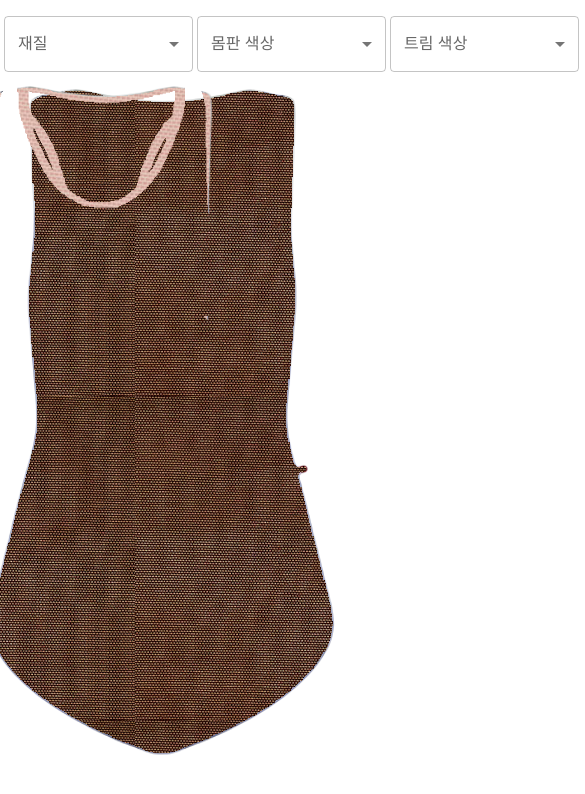
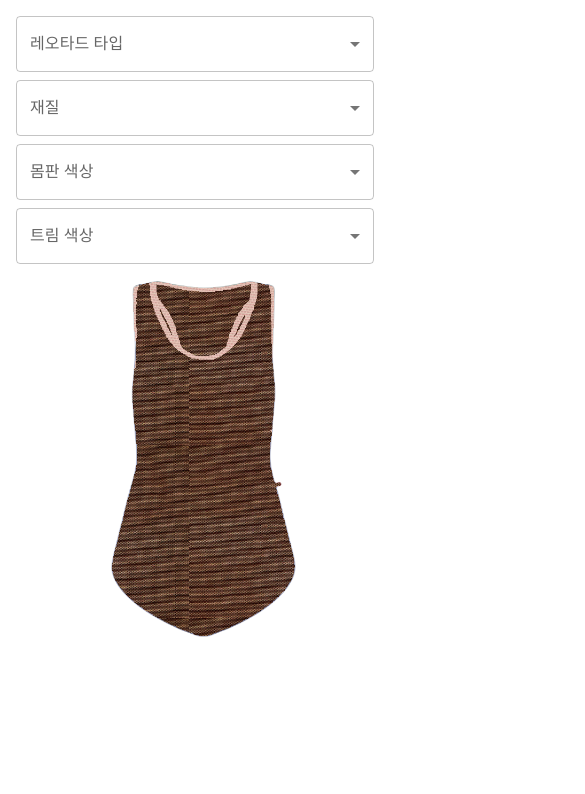
Before and after one commit to eunbin20/balletwear, a Next.js app: page / in a window 390 px wide. Shown: the top 794 px of the page, 585 px wide, since content can reach past the window. Built offline with nearby package versions, Linux system fonts and the light colour scheme.

Commit message:
feature: 모바일 디바이스 대응

```diff
--- a/app/page.tsx
+++ b/app/page.tsx
@@ -9,9 +9,8 @@ import {
 import colors from "../public/colors.json";
 import leotards from "../public/leotards.json";
 import Image from "next/image";
-import {  useState } from "react";
+import { useState } from "react";
 import PreviewImage from "@/components/PreviewImage";
-
 
 export default function Index() {
   const [leotard, setLeotard] = useState("");
@@ -42,8 +41,8 @@ export default function Index() {
   };
 
   return (
-    <div className="w-[800px] p-4 flex flex-col">
-      <form className="flex gap-1">
+    <div className="p-4 flex flex-col w-full md:w-[800px]">
+      <form className="flex gap-2 flex-col mb-2 md:flex-row ">
         <FormControl fullWidth>
           <InputLabel id="leotard-select-label">레오타드 타입</InputLabel>
           <Select
--- a/components/LeotardBodyImage.tsx
+++ b/components/LeotardBodyImage.tsx
@@ -5,10 +5,7 @@ interface IImageComponent {
   leotardSwatchUrl: string;
 }
 
-function LeotardBodyImage({
-  leotardType,
-  leotardSwatchUrl,
-}: IImageComponent) {
+function LeotardBodyImage({ leotardType, leotardSwatchUrl }: IImageComponent) {
   const [filledImage, setFilledImage] = useState("");
 
   useEffect(() => {
@@ -75,7 +72,7 @@ function LeotardBodyImage({
   }
 
   return (
-    <div>
+    <div className="absolute">
       {filledImage && <img src={filledImage} alt="Filled Image" />}
     </div>
   );
--- a/components/LeotardTrimImage.tsx
+++ b/components/LeotardTrimImage.tsx
@@ -5,10 +5,7 @@ interface IImageComponent {
   trimSwatchUrl: string;
 }
 
-function LeotardTrimImage({
-  leotardType,
-  trimSwatchUrl,
-}: IImageComponent) {
+function LeotardTrimImage({ leotardType, trimSwatchUrl }: IImageComponent) {
   const [filledImage, setFilledImage] = useState("");
 
   useEffect(() => {
@@ -75,12 +72,7 @@ function LeotardTrimImage({
   }
 
   return (
-    <div
-      className="absolute"
-      style={{
-        top: "72px",
-      }}
-    >
+    <div className="absolute">
       {filledImage && <img src={filledImage} alt="Filled Image" />}
     </div>
   );
--- a/components/PreviewImage.tsx
+++ b/components/PreviewImage.tsx
@@ -4,9 +4,9 @@ import LeotardBodyImage from "@/components/LeotardBodyImage";
 import LeotardTrimImage from "@/components/LeotardTrimImage";
 
 interface IPreviewImage {
-  leotardType: string
+  leotardType: string;
   leotardSwatchUrl: string;
-  trimSwatchUrl: string
+  trimSwatchUrl: string;
 }
 
 const PreviewImage = ({
@@ -15,7 +15,7 @@ const PreviewImage = ({
   trimSwatchUrl,
 }: IPreviewImage) => {
   return (
-    <>
+    <div className="relative">
       <LeotardBodyImage
         leotardType={leotardType}
         leotardSwatchUrl={leotardSwatchUrl}
@@ -24,7 +24,7 @@ const PreviewImage = ({
         leotardType={leotardType}
         trimSwatchUrl={trimSwatchUrl}
       />
-    </>
+    </div>
   );
 };
 
```
